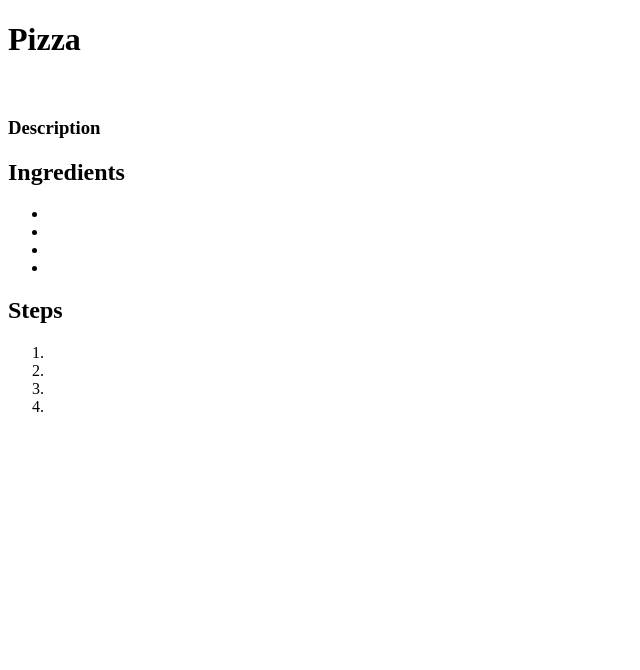
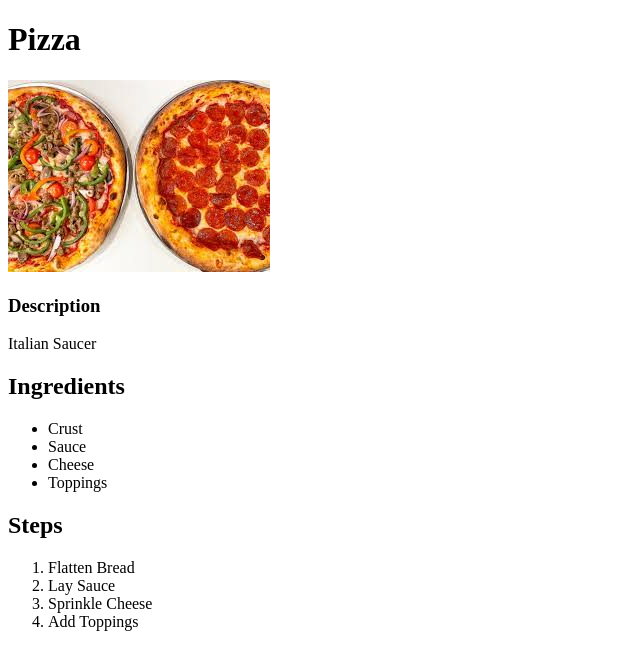
Before and after one commit to vaughnjonathan57/odin-recipes, a plain HTML site: page recipes/pizza.html in a window 1280 px wide. Shown: the whole page, without its empty margins (0-640 px from the left). Drawn offline with Linux system fonts and the light colour scheme.

Commit message:
Added Images For Food and Updated Food Page Descriptions

```diff
--- a/recipes/pizza.html
+++ b/recipes/pizza.html
@@ -8,25 +8,25 @@
     <body>
         <h1>Pizza</h1>
 
-        <img src="">
+        <img src="../images/pizza.jpg">
 
         <h3>Description</h3>
-        <p></p>
+        <p>Italian Saucer</p>
 
         <h2>Ingredients</h2>
         <ul>
-            <li></li>
-            <li></li>
-            <li></li>
-            <li></li>
+            <li>Crust</li>
+            <li>Sauce</li>
+            <li>Cheese</li>
+            <li>Toppings</li>
         </ul>
 
         <h2>Steps</h2>
         <ol>
-            <li></li>
-            <li></li>
-            <li></li>
-            <li></li>
+            <li>Flatten Bread</li>
+            <li>Lay Sauce</li>
+            <li>Sprinkle Cheese</li>
+            <li>Add Toppings</li>
         </ol>
     </body>
 </html>
```
Also changed, not shown: recipes/grilled-cheese.html (+8 -10 lines), recipes/spagetti.html (+9 -10 lines), images/grilled-cheese.jpg (added), images/pizza.jpg (added), images/spagetti.jpg (added).
